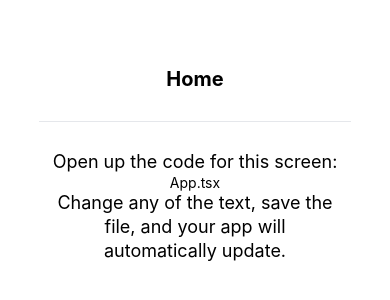
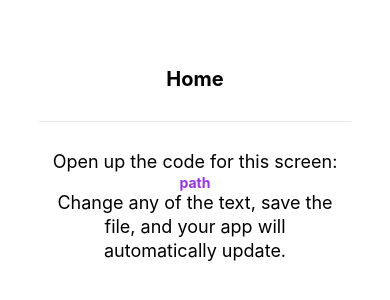
Before and after one commit to mehrnaz-shahi/Travenor, a React Native app: screen / in a window 390 px wide. Shown: the part 258-558 px from the top of the page. Built offline with nearby package versions, Linux system fonts and the light colour scheme.

Commit message:
fix nativewind

```diff
--- a/app.json
+++ b/app.json
@@ -3,36 +3,34 @@
     "name": "travenor",
     "slug": "travenor",
     "version": "1.0.0",
-
     "web": {
       "favicon": "./assets/favicon.png"
     },
-
     "experiments": {
       "tsconfigPaths": true
     },
-
     "plugins": [],
-
     "orientation": "portrait",
     "icon": "./assets/icon.png",
-
     "userInterfaceStyle": "light",
-
     "splash": {
       "image": "./assets/splash.png",
       "resizeMode": "contain",
       "backgroundColor": "#ffffff"
     },
-    "assetBundlePatterns": ["**/*"],
+    "assetBundlePatterns": [
+      "**/*"
+    ],
     "ios": {
-      "supportsTablet": true
+      "supportsTablet": true,
+      "bundleIdentifier": "com.anonymous.travenor"
     },
     "android": {
       "adaptiveIcon": {
         "foregroundImage": "./assets/adaptive-icon.png",
         "backgroundColor": "#ffffff"
-      }
+      },
+      "package": "com.anonymous.travenor"
     }
   }
 }
--- a/components/EditScreenInfo.tsx
+++ b/components/EditScreenInfo.tsx
@@ -10,7 +10,7 @@ export const EditScreenInfo = ({ path }: { path: string }) => {
       <View className={styles.getStartedContainer}>
         <Text className={styles.getStartedText}>{title}</Text>
         <View className={styles.codeHighlightContainer + styles.homeScreenFilename}>
-          <Text>{path}</Text>
+          <Text className='text-purple-600 font-bold'>path</Text>
         </View>
         <Text className={styles.getStartedText}>{description}</Text>
       </View>
```
Also changed, not shown: package.json (+6 -4 lines).
